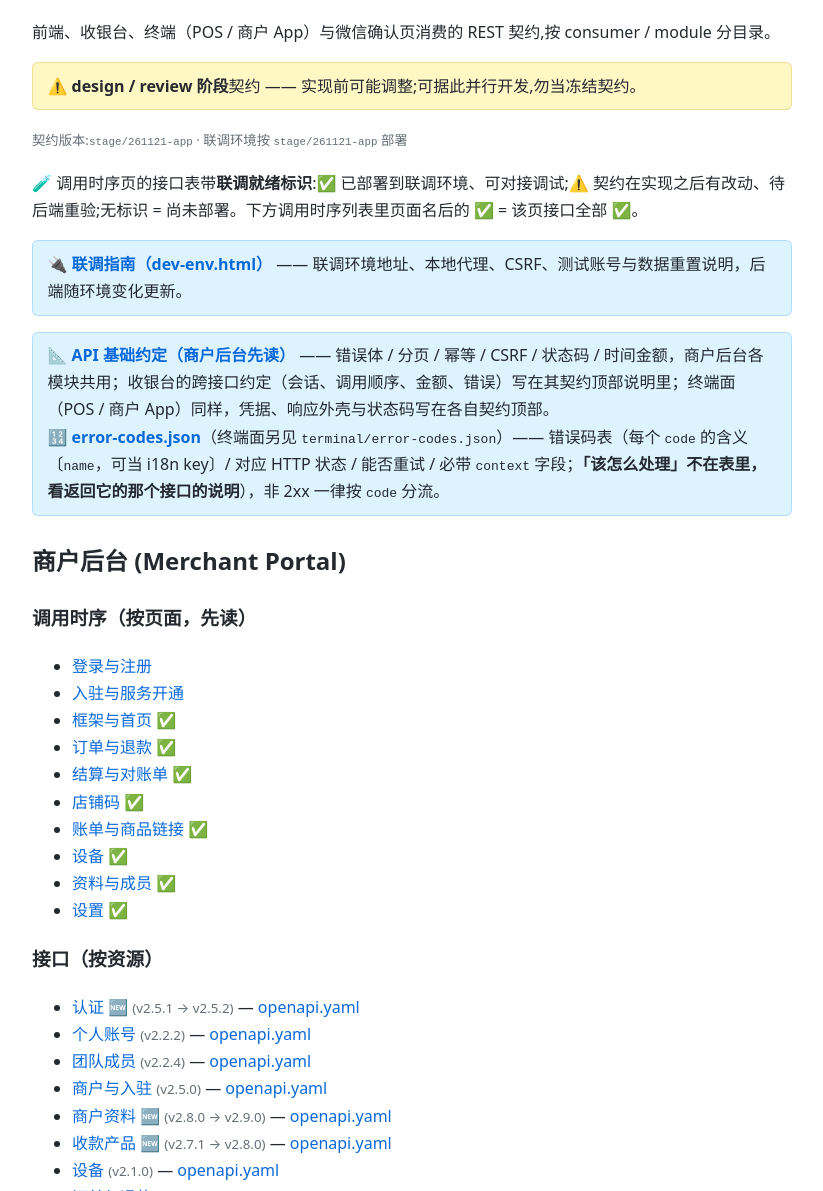
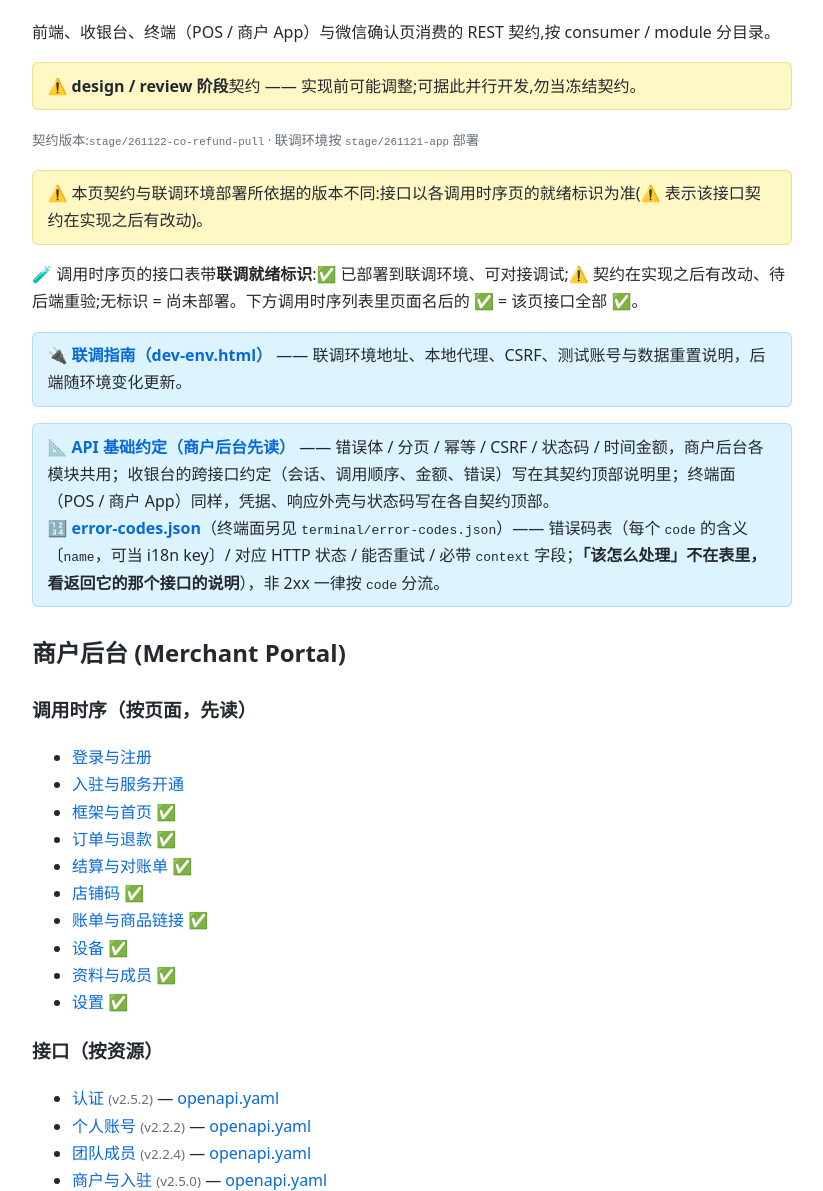
Before and after one commit to taige-in-van/ap-bff-api-docs, a plain HTML site: page index.html in a window 1280 px wide. Shown: the part 105-1296 px from the top of the page, without its empty margins (228-1051 px from the left). Drawn offline with Linux system fonts and the light colour scheme.

Commit message:
stage/261122-co-refund-pull: 契约阶段标记更新（各模块契约内容无变化）

```diff
--- a/index.html
+++ b/index.html
@@ -7,7 +7,7 @@
 <h1>BFF API 契约</h1>
 <p>前端、收银台、终端（POS / 商户 App）与微信确认页消费的 REST 契约,按 consumer / module 分目录。</p>
 <p class="warn">⚠️ <strong>design / review 阶段</strong>契约 —— 实现前可能调整;可据此并行开发,勿当冻结契约。</p>
-<p><small>契约版本:<code>stage/261121-app</code><span id="ready-stage" hidden> · 联调环境按 <code id="ready-stage-name"></code> 部署</span></small></p>
+<p><small>契约版本:<code>stage/261122-co-refund-pull</code><span id="ready-stage" hidden> · 联调环境按 <code id="ready-stage-name"></code> 部署</span></small></p>
 <p id="stage-diff" class="warn" hidden>⚠️ 本页契约与联调环境部署所依据的版本不同:接口以各调用时序页的就绪标识为准(⚠️ 表示该接口契约在实现之后有改动)。</p>
 <p id="ready-legend" hidden>🧪 调用时序页的接口表带<strong>联调就绪标识</strong>:✅ 已部署到联调环境、可对接调试;⚠️ 契约在实现之后有改动、待后端重验;无标识 = 尚未部署。下方调用时序列表里页面名后的 ✅ = 该页接口全部 ✅。</p>
 <p id="dev-env-link" class="conv" hidden>🔌 <a href="dev-env.html"><strong>联调指南（dev-env.html）</strong></a> —— 联调环境地址、本地代理、CSRF、测试账号与数据重置说明，后端随环境变化更新。</p>
@@ -20,7 +20,7 @@ fetch('ready.json',{cache:'no-store'}).then(function(r){return r.ok?r.json():nul
     var s=document.createElement('span');s.textContent=' ✅';s.title='本页接口全部已部署到联调环境、可对接调试';li.querySelector('a').after(s);
   });
   if(!rd.prdStage)return; document.getElementById('ready-stage-name').textContent=rd.prdStage; document.getElementById('ready-stage').hidden=false;
-  if(rd.prdStage!=='stage/261121-app'||!true)document.getElementById('stage-diff').hidden=false;
+  if(rd.prdStage!=='stage/261122-co-refund-pull'||!true)document.getElementById('stage-diff').hidden=false;
 }).catch(function(){});
 fetch('dev-env.html',{cache:'no-store'}).then(function(r){if(r.ok)document.getElementById('dev-env-link').hidden=false;}).catch(function(){});
 </script>
@@ -41,12 +41,12 @@ fetch('dev-env.html',{cache:'no-store'}).then(function(r){if(r.ok)document.getEl
 </ul>
 <h3>接口（按资源）</h3>
 <ul>
-    <li><a href="merchant/auth/index.html">认证</a> 🆕 <small>(v2.5.1 → v2.5.2)</small> — <a href="merchant/auth/openapi.yaml">openapi.yaml</a></li>
+    <li><a href="merchant/auth/index.html">认证</a> <small>(v2.5.2)</small> — <a href="merchant/auth/openapi.yaml">openapi.yaml</a></li>
     <li><a href="merchant/me/index.html">个人账号</a> <small>(v2.2.2)</small> — <a href="merchant/me/openapi.yaml">openapi.yaml</a></li>
     <li><a href="merchant/team/index.html">团队成员</a> <small>(v2.2.4)</small> — <a href="merchant/team/openapi.yaml">openapi.yaml</a></li>
     <li><a href="merchant/merchants/index.html">商户与入驻</a> <small>(v2.5.0)</small> — <a href="merchant/merchants/openapi.yaml">openapi.yaml</a></li>
-    <li><a href="merchant/account/index.html">商户资料</a> 🆕 <small>(v2.8.0 → v2.9.0)</small> — <a href="merchant/account/openapi.yaml">openapi.yaml</a></li>
-    <li><a href="merchant/products/index.html">收款产品</a> 🆕 <small>(v2.7.1 → v2.8.0)</small> — <a href="merchant/products/openapi.yaml">openapi.yaml</a></li>
+    <li><a href="merchant/account/index.html">商户资料</a> <small>(v2.9.0)</small> — <a href="merchant/account/openapi.yaml">openapi.yaml</a></li>
+    <li><a href="merchant/products/index.html">收款产品</a> <small>(v2.8.0)</small> — <a href="merchant/products/openapi.yaml">openapi.yaml</a></li>
     <li><a href="merchant/devices/index.html">设备</a> <small>(v2.1.0)</small> — <a href="merchant/devices/openapi.yaml">openapi.yaml</a></li>
     <li><a href="merchant/orders/index.html">订单与退款</a> <small>(v2.4.0)</small> — <a href="merchant/orders/openapi.yaml">openapi.yaml</a></li>
     <li><a href="merchant/funds/index.html">资金</a> <small>(v2.1.5)</small> — <a href="merchant/funds/openapi.yaml">openapi.yaml</a></li>
@@ -78,7 +78,7 @@ fetch('dev-env.html',{cache:'no-store'}).then(function(r){if(r.ok)document.getEl
     <li><a href="admin/ops/index.html">运维与审计</a> <small>(v2.3.1)</small> — <a href="admin/ops/openapi.yaml">openapi.yaml</a></li>
     <li><a href="admin/applications/index.html">商户入驻审批与合规</a> <small>(v2.7.1)</small> — <a href="admin/applications/openapi.yaml">openapi.yaml</a></li>
     <li><a href="admin/merchants/index.html">商户运营管理</a> <small>(v2.4.2)</small> — <a href="admin/merchants/openapi.yaml">openapi.yaml</a></li>
-    <li><a href="admin/acquiring/index.html">通道进件与产品配置</a> 🆕 <small>(v2.10.0 → v2.11.0)</small> — <a href="admin/acquiring/openapi.yaml">openapi.yaml</a></li>
+    <li><a href="admin/acquiring/index.html">通道进件与产品配置</a> <small>(v2.11.0)</small> — <a href="admin/acquiring/openapi.yaml">openapi.yaml</a></li>
     <li><a href="admin/transactions/index.html">交易管理</a> <small>(v2.3.0)</small> — <a href="admin/transactions/openapi.yaml">openapi.yaml</a></li>
     <li><a href="admin/clearing/index.html">清算结算</a> <small>(v2.4.5)</small> — <a href="admin/clearing/openapi.yaml">openapi.yaml</a></li>
     <li><a href="admin/partners/index.html">机构与分润</a> <small>(v2.0.4)</small> — <a href="admin/partners/openapi.yaml">openapi.yaml</a></li>
--- a/publish.json
+++ b/publish.json
@@ -1 +1 @@
-{"contractStage": "stage/261121-app", "exact": true}
+{"contractStage": "stage/261122-co-refund-pull", "exact": true}
```
